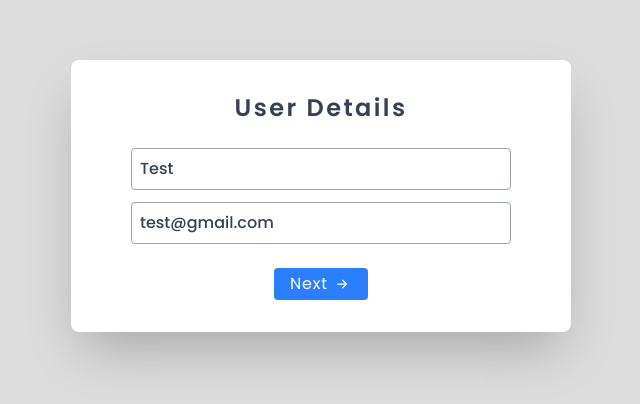
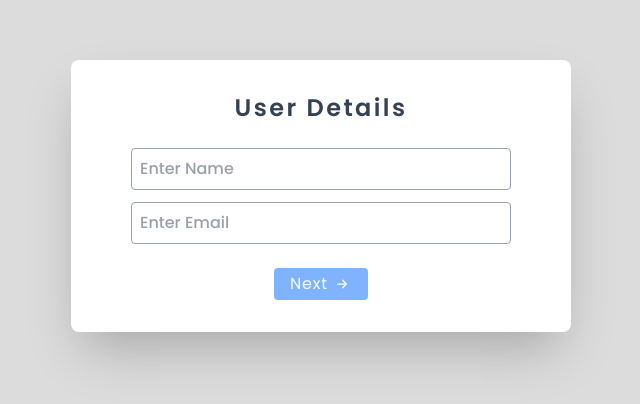
Before and after one commit to VickyDevlo/otp_generator, a React (Vite) app: page / in a window 1280 px wide. Shown: the part 204-608 px from the top of the page, without its empty margins (319-959 px from the left). Built offline with nearby package versions, Linux system fonts and the light colour scheme.

Commit message:
changes done

```diff
--- a/src/components/UserForm.jsx
+++ b/src/components/UserForm.jsx
@@ -9,7 +9,7 @@ export const UserForm = ({
   generateOtp,
   setGeneratedOtp,
 }) => {
-  const [form, setForm] = useState({ name: "test", email: "test@gmail.com" });
+  const [form, setForm] = useState({ name: "", email: "" });
 
   const inputRef = useRef(null);
 
```
